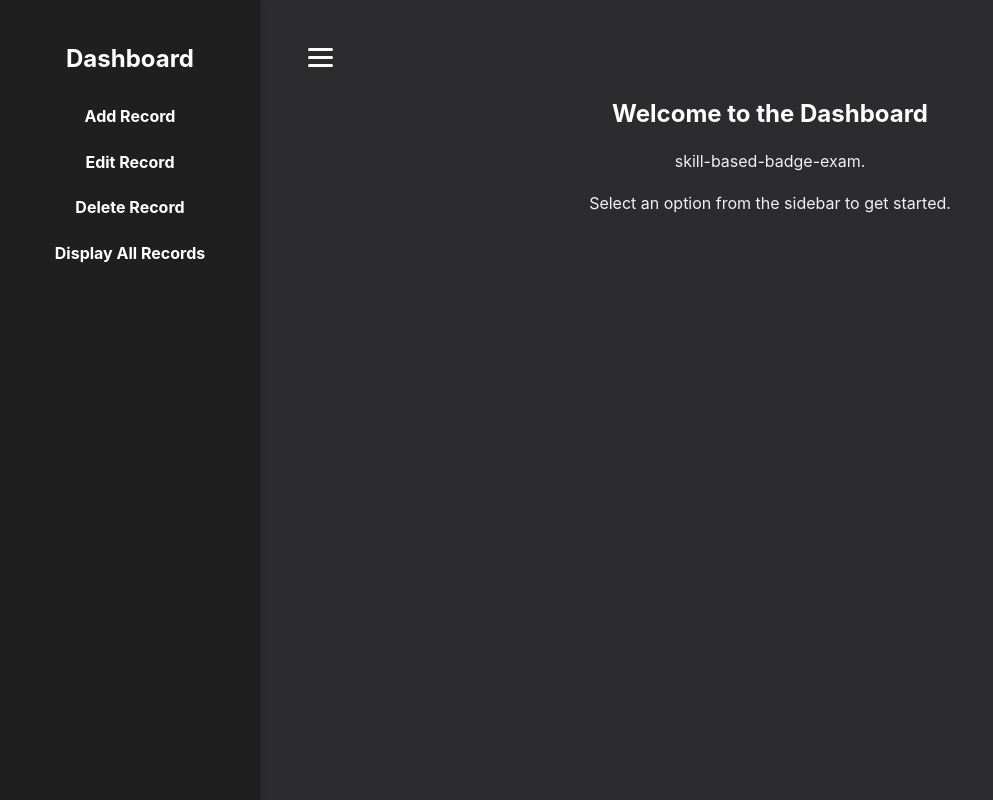
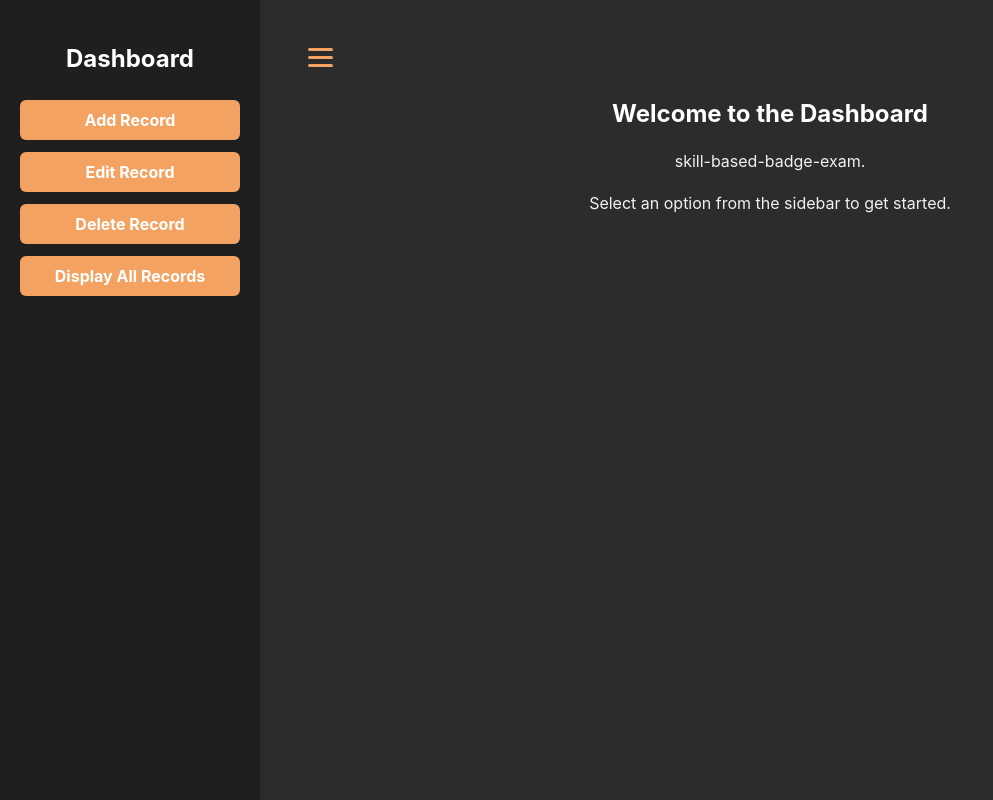
Before and after one commit to MackOfalda125/skill-based-badge-exam, a React (Create React App) app: page / in a window 1280 px wide. Both pictures are taken after a click on the button 60 px from the left and 57 px from the top of the page. Shown: the whole page, without its empty margins (0-993 px from the left). Built offline with nearby package versions, Linux system fonts and the light colour scheme.

Commit message:
Update the sidebar to button and text color to white

```diff
--- a/src/views/dashboard/dashboard.css
+++ b/src/views/dashboard/dashboard.css
@@ -44,13 +44,40 @@
   transition: color 0.2s ease;
 }
 
+button:hover {
+  background-color: var(--btn-hover-bg); /* This uses soft orange */
+}
+
 .sidebar a:hover {
-  color: #1f1f20;
-  background-color: #f1f1f1;
-  border-radius: 4px;
-  padding: 4px 8px;
-  transition: all 0.3s ease;
+   color: var(--color-accent);
 }
+
+.sidebar-btn {
+  font-family: inherit;
+  font-size: 1rem;
+  padding: 10px 16px;
+  margin: 6px 0;
+  border: none;
+  border-radius: var(--btn-border-radius);
+  background-color: var(--btn-bg);
+  color: var(--color-heading);
+  font-weight: var(--font-weight-bold);
+  cursor: pointer;
+  transition: background-color 0.3s ease;
+  width: 100%;
+
+
+  text-align: center;
+  display: flex;
+  justify-content: center;
+  align-items: center;
+}
+
+
+.sidebar-btn:hover {
+  background-color: var(--btn-hover-bg); /* Lighter orange */
+}
+
 
 
 /* Main Content */
@@ -65,7 +92,7 @@
   color: var(--color-heading);
 }
 
- /* 3 horizontal lines for hamburger menu */
+ /* 3 horizontal Line */
 .hamburger {
   background: none;
   border: none;
@@ -80,14 +107,21 @@
   transition: background-color 0.3s ease;
 }
 
+
 .hamburger:hover {
-  background-color: #f1f1f1; /* soft white bg */
+  background-color: transparent;
 }
 
+/* Bars - default orange */
 .hamburger .bar {
   width: 25px;
   height: 3px;
-  background-color: var(--color-heading); /* matches white text */
+  background-color: var(--color-accent); /* Orange */
   border-radius: 2px;
-  transition: all 0.3s ease;
+  transition: background-color 0.3s ease;
 }
+
+/* Bars - light orange on hover */
+.hamburger:hover .bar {
+  background-color: var(--btn-hover-bg); /* Lighter orange */
+}
--- a/src/views/dashboard/dashboard.js
+++ b/src/views/dashboard/dashboard.js
@@ -34,10 +34,10 @@ const Dashboard = () => {
         ref={sidebarRef}
       >
         <h2>Dashboard</h2>
-        <a href="#add">Add Record</a>
-        <a href="#edit">Edit Record</a>
-        <a href="#delete">Delete Record</a>
-        <a href="#report">Display All Records</a>
+        <button className="sidebar-btn">Add Record</button>
+        <button className="sidebar-btn">Edit Record</button>
+        <button className="sidebar-btn">Delete Record</button>
+        <button className="sidebar-btn">Display All Records</button>
       </div>
 
       <div className="main">
```
